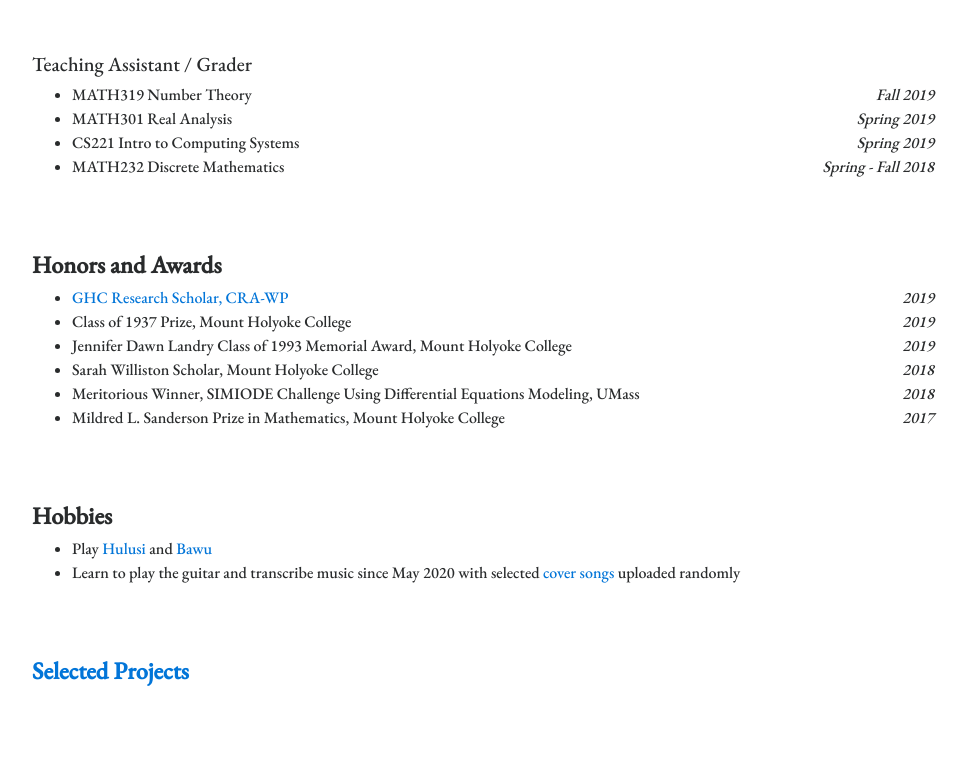
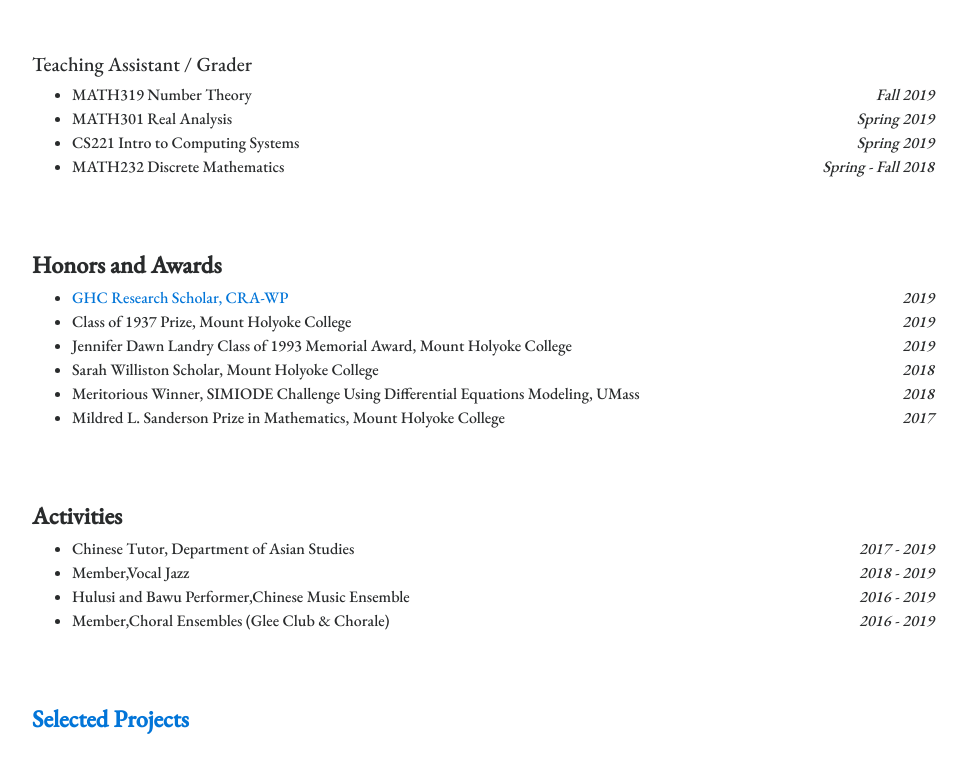
Before and after one commit to yu24l/yu24l.github.io, a plain HTML site: page index.html in a window 1280 px wide. Shown: the part 1319-2092 px from the top of the page, without its empty margins (157-1124 px from the left). Drawn offline with nearby package versions, Linux system fonts and the light colour scheme; a script that the page names is missing.

Commit message:
Site updated: 2020-11-09 17:06:04

```diff
--- a/index.html
+++ b/index.html
@@ -175,7 +175,7 @@
                         <div class="media-body offset-sm-0" style="text-align: left;">
                             <strong>Mount Holyoke College</strong><span style="float: right">Sep. 2016-Oct. 2019</span>
                             </h6><br />
-                            <em>B. A., magna cum laude, Computer Science, Mathematics, GPA: 3.93</em><span
+                            <em>B. A., magna cum laude, Computer Science, Mathematics</em><span
                                 style="float: right"><em>South Hadley, MA</em></span>
                             <br><br>Selected Courses:
                             <ul>
@@ -293,9 +293,25 @@
         </div>
     </div>
 
+    <!-- Hobbies -->
+    <div class="container">
+        <div>
+            <div class="row mb-3">
+                <div class="col-12 pt-3 px-4 pb-4 bubble offset-xl-1 col-xl-10">
+                    <h4> Activities </h4>
+                    <ul>
+                        <li> Chinese Tutor, Department of Asian Studies <span style="float: right"><em> 2017 - 2019 </em></span> </li>
+                        <li> Member,Vocal Jazz <span style="float: right"><em> 2018 - 2019 </em></span> </li>
+                        <li> Hulusi and Bawu Performer,Chinese Music Ensemble <span style="float: right"><em> 2016 - 2019 </em></span> </li>
+                        <li> Member,Choral Ensembles (Glee Club & Chorale) <span style="float: right"><em> 2016 - 2019 </em></span> </li>
+                    </ul>
+                </div>
+            </div>
+        </div>
+    </div>
 
     <!-- Hobbies -->
-    <div class="container">
+    <!-- <div class="container">
         <div>
             <div class="row mb-3">
                 <div class="col-12 pt-3 px-4 pb-4 bubble offset-xl-1 col-xl-10">
@@ -310,7 +326,7 @@
                 </div>
             </div>
         </div>
-    </div>
+    </div> -->
 
     <!-- Selected Projects -->
     <div class="container">
```
